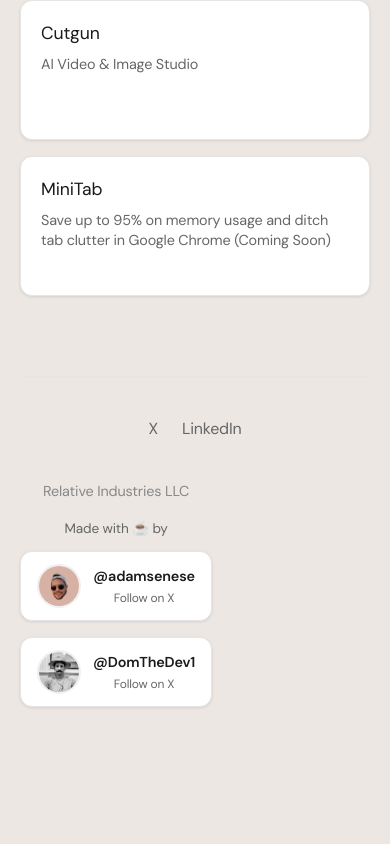
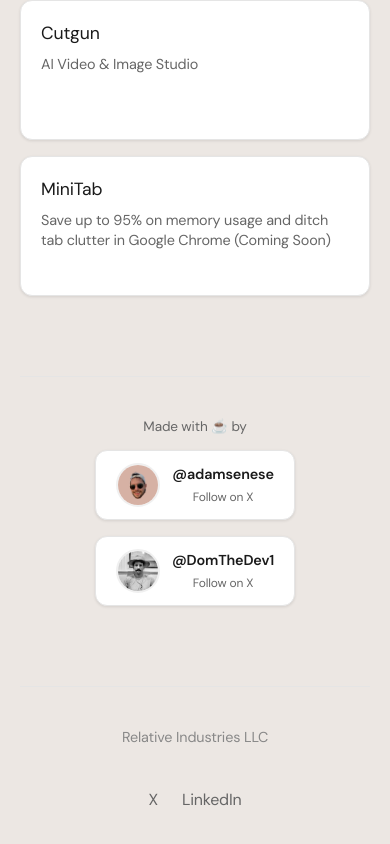
Before and after one commit to adamsenese/relative.dev, a plain HTML site: page index.html in a window 390 px wide. Shown: the part 551-1395 px from the top of the page. Before the commit the page ends 1298 px from the top, so only its background shows below. Drawn offline with Linux system fonts and the light colour scheme.

Commit message:
Move creator section above footer with improved mobile centering
- Extract creator credits and profile cards from footer into standalone section
- Position creator section above footer with proper HR dividers
- Simplify footer to only contain company name and social links
- Improve mobile responsiveness with perfect centering
- Add new .creator-section class for better layout structure
- Maintain all existing styling and interactions for profile cards

```diff
--- a/index.html
+++ b/index.html
@@ -181,18 +181,8 @@
                 grid-template-columns: 1fr;
                 gap: 16px;
             }
-            .footer-content {
-                flex-direction: column;
-                gap: 32px;
-                text-align: left;
-                align-items: stretch;
-            }
-            .footer-right {
-                order: -1;
-                align-self: center;
-            }
-            .footer-left {
-                text-align: center;
+            .creator-section {
+                margin: 32px 0;
             }
             .creator-profiles {
                 justify-content: center;
@@ -207,8 +197,13 @@
                 justify-content: center;
             }
             .made-with {
+                margin-bottom: 16px;
+            }
+            .footer-content {
+                flex-direction: column;
+                gap: 16px;
                 text-align: center;
-                margin-bottom: 16px;
+                align-items: center;
             }
             .link-card {
                 padding: 20px;
@@ -223,22 +218,20 @@
             background: #e5e5e5;
             margin: 80px 0 40px 0;
         }
+        .creator-section {
+            text-align: center;
+            margin: 40px 0;
+        }
         .footer-content {
             display: flex;
             justify-content: space-between;
-            align-items: flex-start;
+            align-items: center;
             gap: 40px;
-        }
-        .footer-left {
-            flex: 1;
-        }
-        .footer-right {
-            flex-shrink: 0;
         }
         .company {
             font-size: 0.9em;
             color: #888;
-            margin: 0 0 16px 0;
+            margin: 0;
             letter-spacing: -0.01em;
         }
         .made-with {
@@ -360,11 +353,7 @@
             </ul>
         </div>
         <hr>
-        <footer>
-            <div class="footer-content">
-                <div class="footer-left">
-                    <p class="company">Relative Industries LLC</p>
-                    <div class="creator-credits">
+        <div class="creator-section">
             <p class="made-with">Made with ☕ by</p>
             <div class="creator-profiles">
                 <a href="https://x.com/adamsenese" target="_blank" class="profile-card">
@@ -383,14 +372,15 @@
                 </a>
             </div>
         </div>
-                </div>
-                <div class="footer-right">
+        <hr>
+        <footer>
+            <div class="footer-content">
+                <p class="company">Relative Industries LLC</p>
                 <ul class="social">
                     <li><a href="https://x.com/relativedotdev">X</a></li>
                     <li><a href="https://www.linkedin.com/company/relativeindustries">LinkedIn</a></li>
                 </ul>
             </div>
-            </div>
         </footer>
     </div>
 </body>
```
Lines whose indentation alone changed are shown as unchanged.
